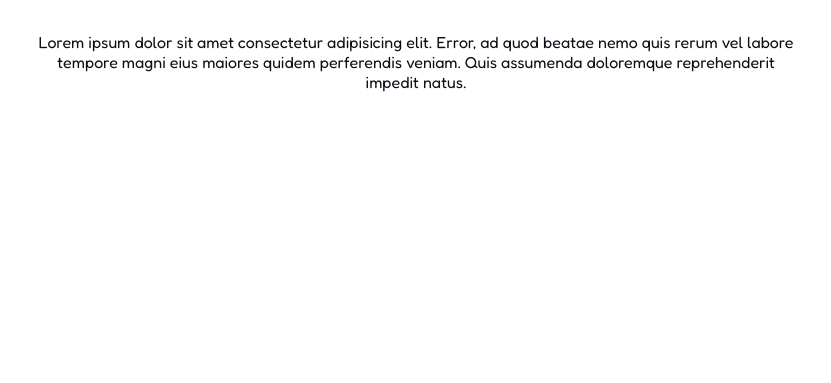
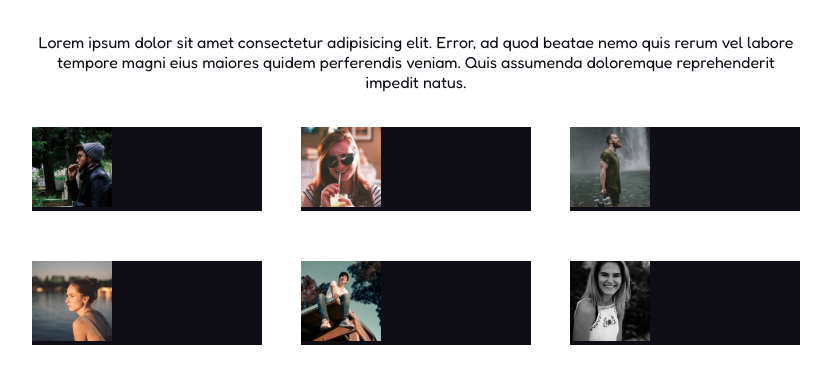
Before and after one commit to Pier95F/html-css-flex-cards, a plain HTML site: page index.html in a window 1280 px wide. Shown: the part 57-440 px from the top of the page, without its empty margins (224-1055 px from the left). Drawn offline with Linux system fonts and the light colour scheme.

Commit message:
Creazione bords

```diff
--- a/index.html
+++ b/index.html
@@ -20,8 +20,17 @@
 <!-- fine header -->
 
 <!-- inizio main -->
-<main>
-
+<main class="container">
+    <div class="flex-container">
+        <div class="item"><img src="img/male1.png" alt="uomo 1"></div>
+        <div class="item"><img src="img/female1.png" alt="donna 1"></div>
+        <div class="item"><img src="img/male2.png" alt="uomo 2"></div>
+    </div>
+    <div class="flex-container">
+        <div class="item"><img src="img/female2.png" alt="donna 2"></div>
+        <div class="item"><img src="img/male3.png" alt="uomo 3"></div>
+        <div class="item"><img src="img/female3.png" alt="donna 3"></div>
+    </div>
 </main>
 <!-- fine main -->
 <body>
--- a/style.css
+++ b/style.css
@@ -21,6 +21,7 @@ h1{
 .intro{
     text-align: center;
     color: #0f0e17;
+    margin-bottom: 35px;
 }
 
 /* layout */
@@ -28,3 +29,19 @@ h1{
     width: 60%;
     margin: auto;
 }
+
+.flex-container{
+    display: flex;
+    justify-content: space-between;
+    margin-bottom: 50px;
+}
+
+.item{
+    background-color: #0f0e17;
+    width: 30%;
+    color: white;
+}
+
+img{
+   width: 80px;
+}
```
Also changed, not shown: img/female1.png (added), img/female2.png (added), img/female3.png (added), img/male1.png (added), img/male2.png (added), img/male3.png (added).
